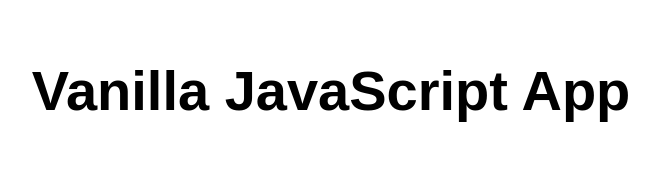
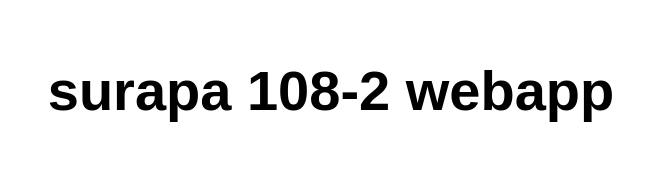
Before and after one commit to surapa108-2/webappkku, a website: page src/index.html in a window 1280 px wide. Shown: the whole page, without its empty margins (309-968 px from the left). Drawn offline with Linux system fonts and the light colour scheme.

Commit message:
Update index.html

```diff
--- a/src/index.html
+++ b/src/index.html
@@ -5,12 +5,12 @@
   <meta charset="UTF-8">
   <meta name="viewport" content="width=device-width, initial-scale=1.0">
   <link rel="stylesheet" href="styles.css">
-  <title>Vanilla JavaScript App</title>
+  <title>surapa 108-2 webapp</title>
 </head>
 
 <body>
   <main>
-    <h1>Vanilla JavaScript App</h1>
+    <h1>surapa 108-2 webapp</h1>
   </main>
 </body>
 
```
